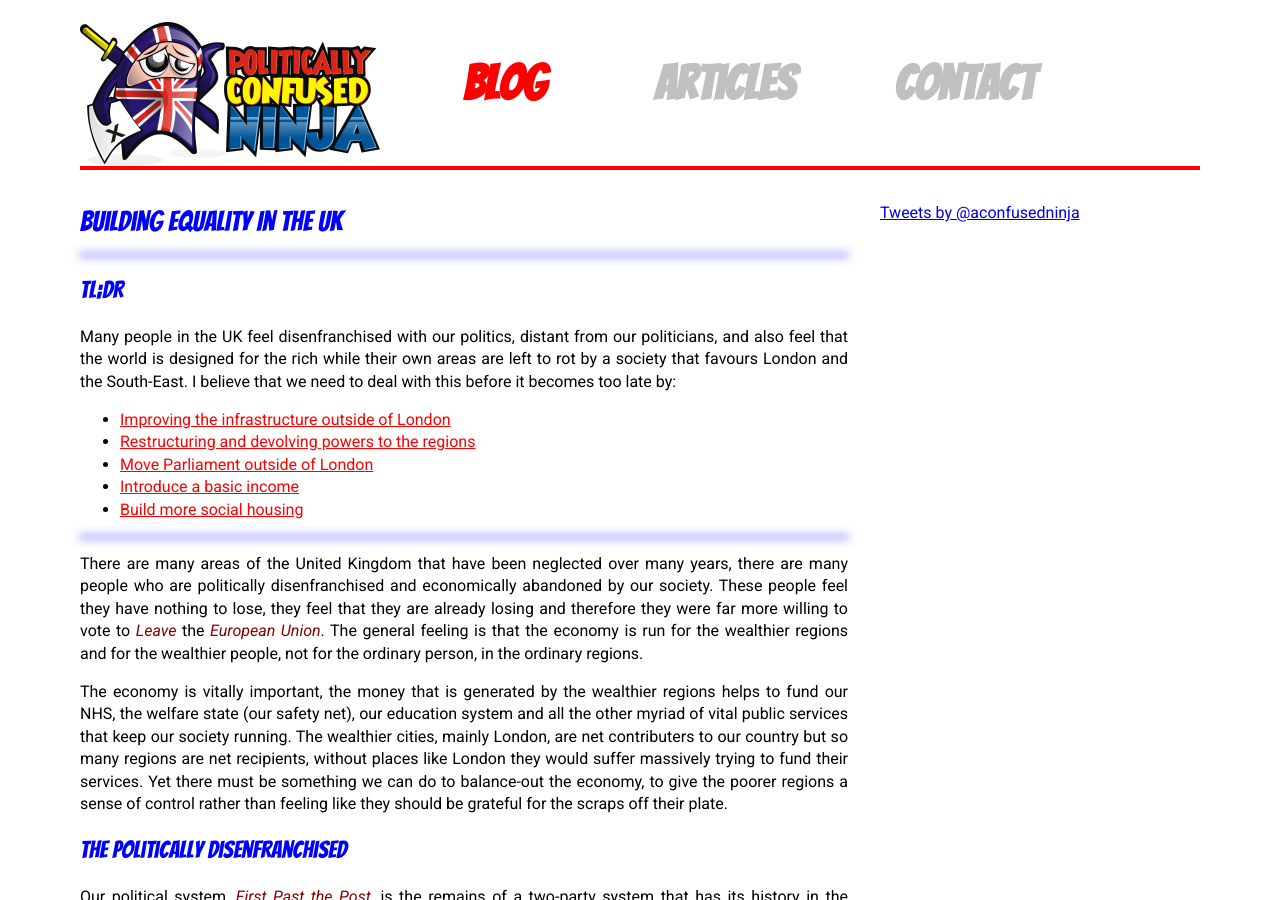
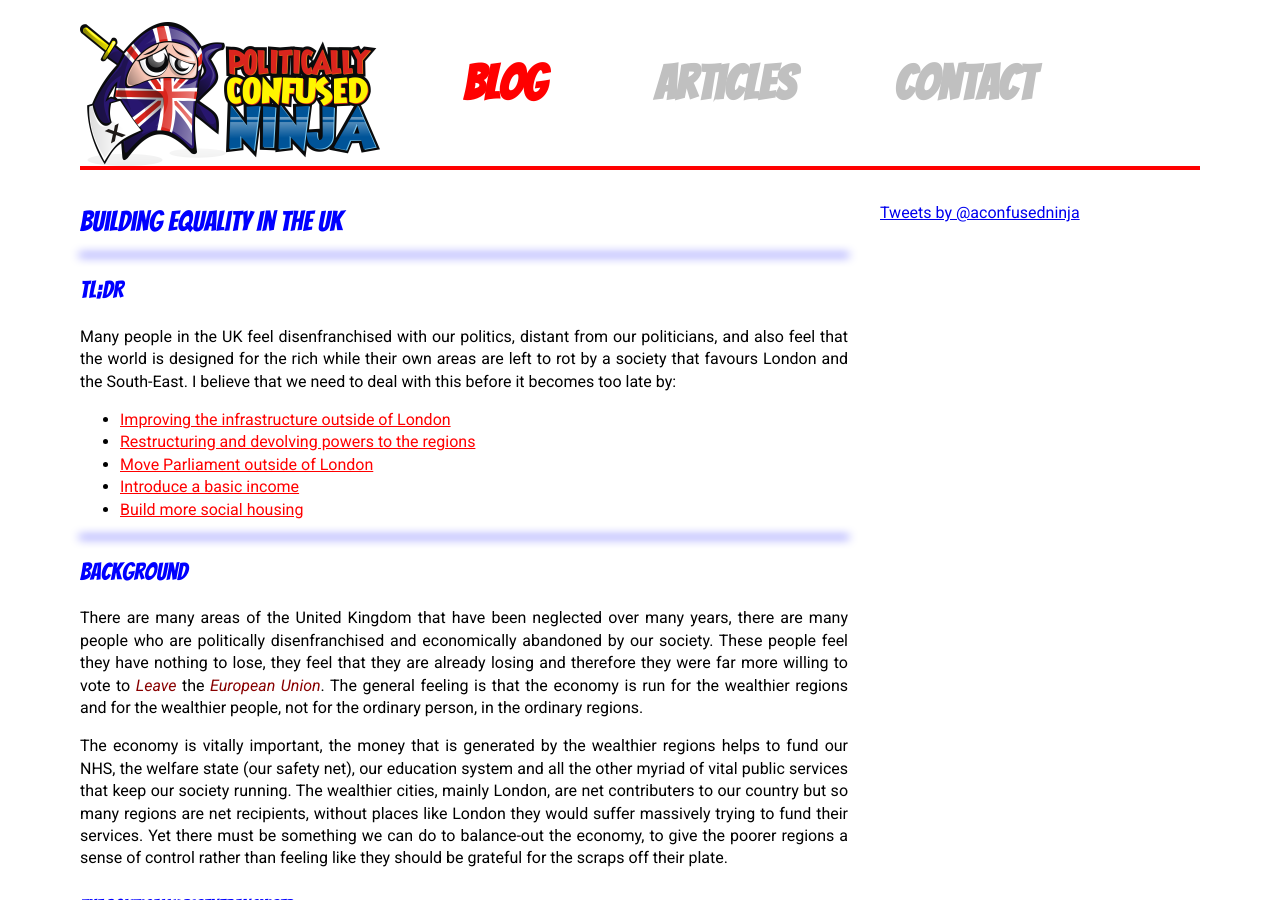
Before and after one commit to ninjaferret/politicallyconfusedninja, a Jekyll site: the page built from _posts/2016-07-03-building-equality-in-the-uk.html, in a window 1280 px wide and 900 px high. Built offline with Jekyll 4.4.1, drawn with Linux system fonts in a browser that asks for light colours; comment, search, counter and statistics services are not loaded.

Commit message:
Restructure the page a little

```diff
--- a/_posts/2016-07-03-building-equality-in-the-uk.html
+++ b/_posts/2016-07-03-building-equality-in-the-uk.html
@@ -22,12 +22,13 @@
 </ul>
 
 <hr/>
+<h3>Background</h3>
 
 <p>There are many areas of the United Kingdom that have been neglected over many years, there are many people who are politically disenfranchised and economically abandoned by our society. These people feel they have nothing to lose, they feel that they are already losing and therefore they were far more willing to vote to <em>Leave</em> the <em>European Union</em>. The general feeling is that the economy is run for the wealthier regions and for the wealthier people, not for the ordinary person, in the ordinary regions.</p>
 
 <p>The economy is vitally important, the money that is generated by the wealthier regions helps to fund our NHS, the welfare state (our safety net), our education system and all the other myriad of vital public services that keep our society running. The wealthier cities, mainly London, are net contributers to our country but so many regions are net recipients, without places like London they would suffer massively trying to fund their services. Yet there must be something we can do to balance-out the economy, to give the poorer regions a sense of control rather than feeling like they should be grateful for the scraps off their plate.</p>
 
-<h3>The Politically Disenfranchised</h3>
+<h4>The Politically Disenfranchised</h4>
 
 <p>Our political system, <em>First Past the Post</em>, is the remains of a two-party system that has its history in the United Kingdom's struggles towards democracy. It is a representative democracy that involves electing a local representative to sit in Parliament on their behalf, the people who best represent their views and who they trust to make decisions on their behalf.</p>
 
@@ -43,7 +44,7 @@
 
 <p>To some extent, the world of academia, the professional world, and even the political world, can become echo chambers that isolate people from the rest of society they represent. There can be an intellectual superiority and even a dismissive attitude to the lower classes, to the less educated.</p>
 
-<h3>The Economically Isolated</h3>
+<h4>The Economically Isolated</h4>
 
 <p>There is a growing feeling that the UK economy, that the world economy, is built to satisfy the needs of a wealthy elite. That wealth will protect wealth. There is a feeling that the laws to which the general public are held can be ignored by the wealthy, that they believe themselves to be above the law and can get away with subverting the law.</p>
 
```
